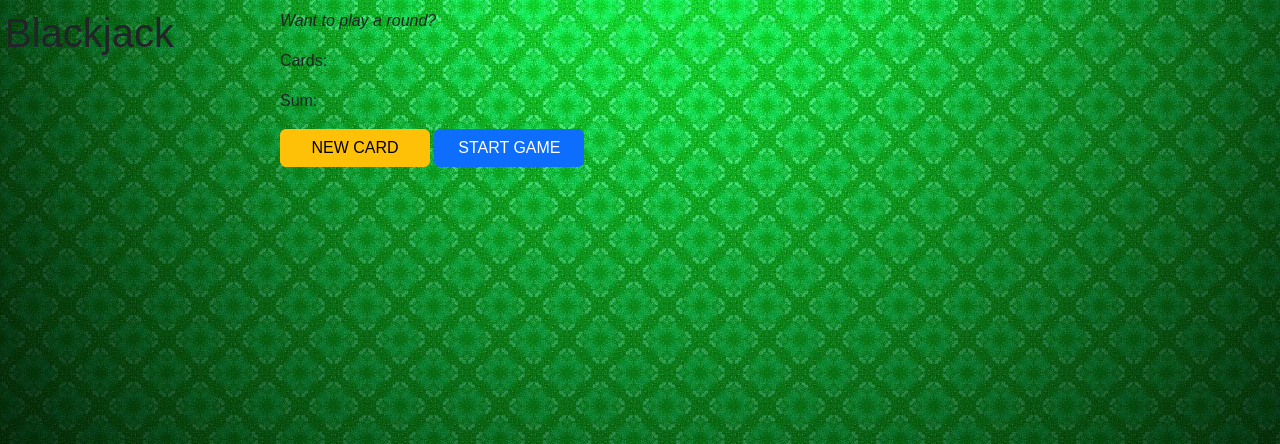
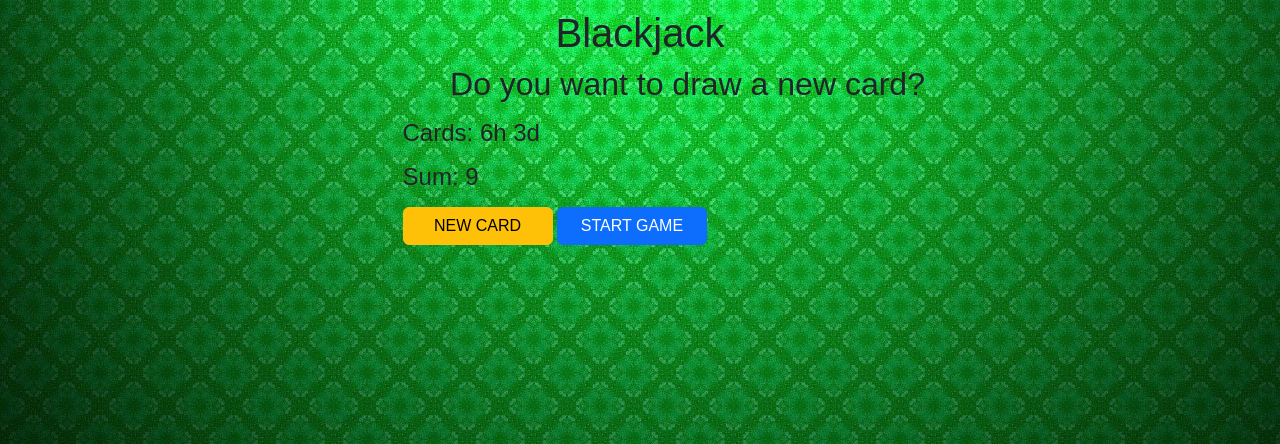
Before and after one commit to EthanA120/DIFinalProject, a Flask app: page /blackjack in a window 1280 px wide. Shown: the part 61-505 px from the top of the page. Run offline with Flask 2, Linux system fonts and the light colour scheme; a user stored in the database is signed in; some libraries are stand-ins or nearby versions.

Commit message:
In progress...

```diff
--- a/app/blackjack/models.py
+++ b/app/blackjack/models.py
@@ -1,2 +1,44 @@
-class Blackjack():
-    pass
+from app.routes import current_user
+from random import choice
+
+
+class Blackjack:
+
+    def __init__(self):
+        self.msg = "Lets play a round"
+        self.blackjack = False
+        self.sum = 0
+
+        self.cards = [str(num) + shape for num in range(1, 13) for shape in ['h', 'd', 's', 'c']]
+        self.hand = [self.get_card(), self.get_card()]
+        self.sum = sum([x[1] for x in self.hand])
+
+    def get_card(self):
+        card = choice(self.cards)
+        card_num = int(card[0])
+        self.cards.remove(card)
+
+        if card_num > 10:
+            return card, 10
+        elif card_num == 1 and self.sum < 11:
+            return card, 11
+        else:
+            return card, card_num
+
+    def game_alive(self):
+        if self.sum <= 20:
+            self.msg = "Do you want to draw a new card?"
+            return True
+        elif self.sum == 21:
+            self.msg = "You've got Blackjack!"
+            self.blackjack = True
+            return False
+        else:
+            self.msg = "You're out of the game!"
+            return False
+
+    def new_card(self):
+        # if self.game_alive():
+        card = self.get_card()
+        self.sum += card[1]
+        self.hand.append(card)
--- a/app/blackjack/routes.py
+++ b/app/blackjack/routes.py
@@ -1,6 +1,6 @@
-from flask import Blueprint, render_template
 from app.blackjack.models import Blackjack
 from flask_login import login_required, current_user
+from flask import Blueprint, request, render_template, make_response
 
 blackjack = Blueprint('blackjack', __name__)
 
@@ -8,4 +8,20 @@
 @blackjack.route("/blackjack", methods=["GET", "POST"])
 @login_required
 def play_game():
-    return render_template("games/blackjack.html")
+    blj = Blackjack()
+    if 'start' in request.form:
+        blj = Blackjack()
+
+    game_cookie = request.cookies.get("game_board")
+    if game_cookie:
+        blj.hand = game_cookie.split(',')
+
+    if blj.game_alive():
+        if 'card' in request.form:
+            blj.new_card()
+
+    resp = make_response(render_template("games/blackjack.html", msg=blj.msg, hand=blj.hand, hand_sum=blj.sum))
+    c = ",".join([x[0] for x in blj.hand])
+    print(c)
+    resp.set_cookie("game_board", c, expires=0)
+    return resp
--- a/app/static/blackjack.css
+++ b/app/static/blackjack.css
@@ -7,16 +7,24 @@
     text-align: center;
 }
 
+main {
+    flex-direction: column;
+    /*align-content: center;*/
+}
+
 h1 {
+    text-align: center;
     color: goldenrod;
 }
 
-#message-el {
-    font-style: italic;
+form {
+    width: fit-content;
 }
 
-/* 3. Make sure that the two buttons have some space between
-each other when they are rendered out vertically */
+h4 {
+    margin-bottom: 15px !important;
+}
+
 button {
     color: #016f32;
     width: 150px;
--- a/app/templates/games/blackjack.html
+++ b/app/templates/games/blackjack.html
@@ -8,10 +8,12 @@
 {% block main %}
     <h1>Blackjack</h1>
     <form method="POST">
-        <p id="message-el">Want to play a round?</p>
-        <p id="cards-el">Cards:</p>
-        <p id="sum-el">Sum:</p>
-        <button class="btn btn-warning" type="submit" name="choice">NEW CARD</button>
-        <button class="btn btn-primary" type="submit" name="choice">START GAME</button>
+        <h2 class="w-100 mb-3">{{ msg }}</h2>
+        <h4>Cards: {% for card in hand %}
+            {{ card[0] }}
+        {% endfor %}</h4>
+        <h4>Sum: {{ hand_sum }}</h4>
+        <button class="btn btn-warning" type="submit" name="card">NEW CARD</button>
+        <button class="btn btn-primary" type="submit" name="start">START GAME</button>
     </form>
 {% endblock %}
--- a/app/tic_tac_toe/routs.py
+++ b/app/tic_tac_toe/routs.py
@@ -11,8 +11,8 @@
 @login_required
 def play_game():
     ttt = TicTacToe([Human_Player(), AI_Player(Negamax(5))])
+
     game_cookie = request.cookies.get("game_board")
-
     if game_cookie:
         ttt.board = [int(x) for x in game_cookie.split(",")]
 
```
Also changed, not shown: app/games.db.
